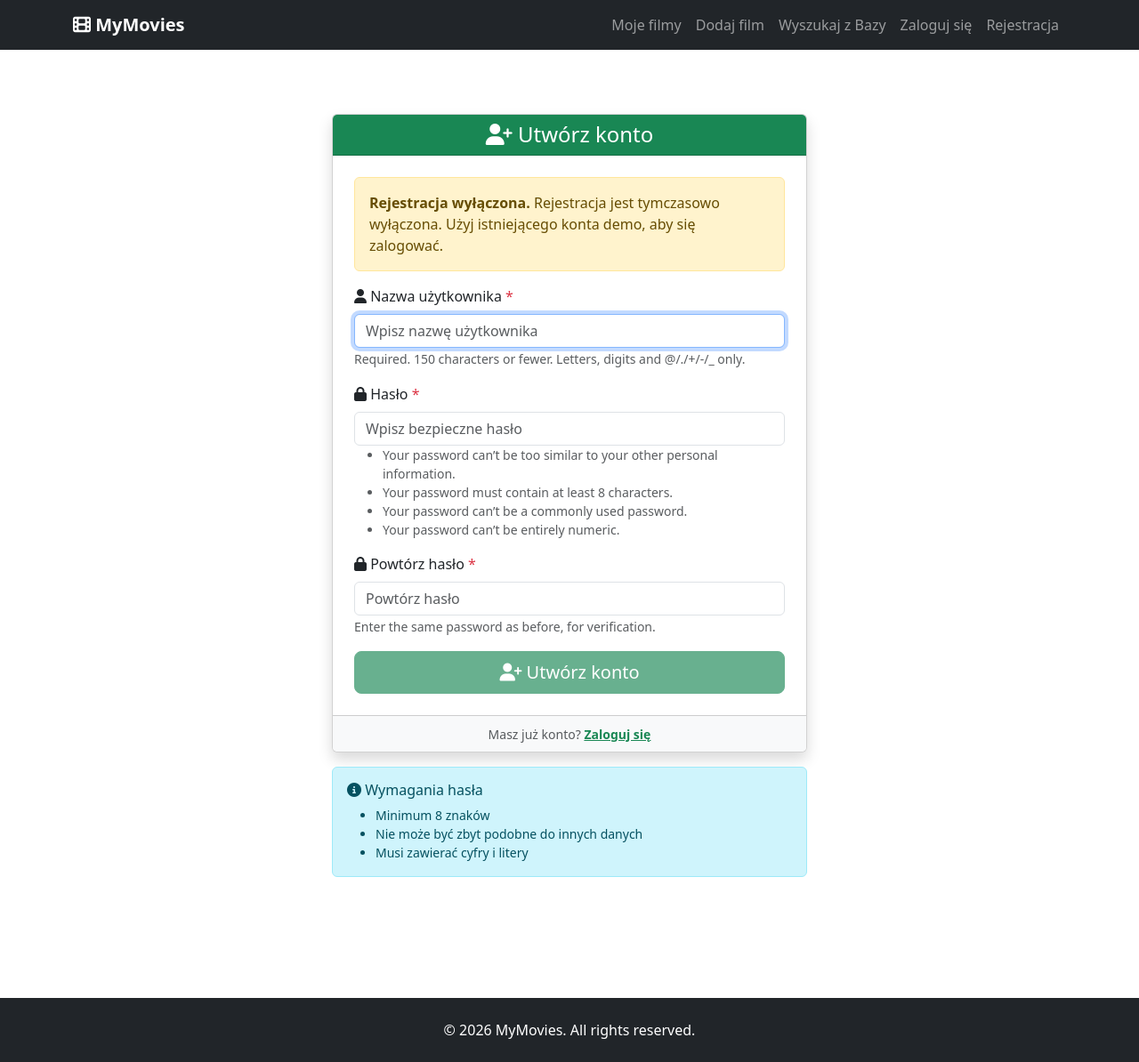
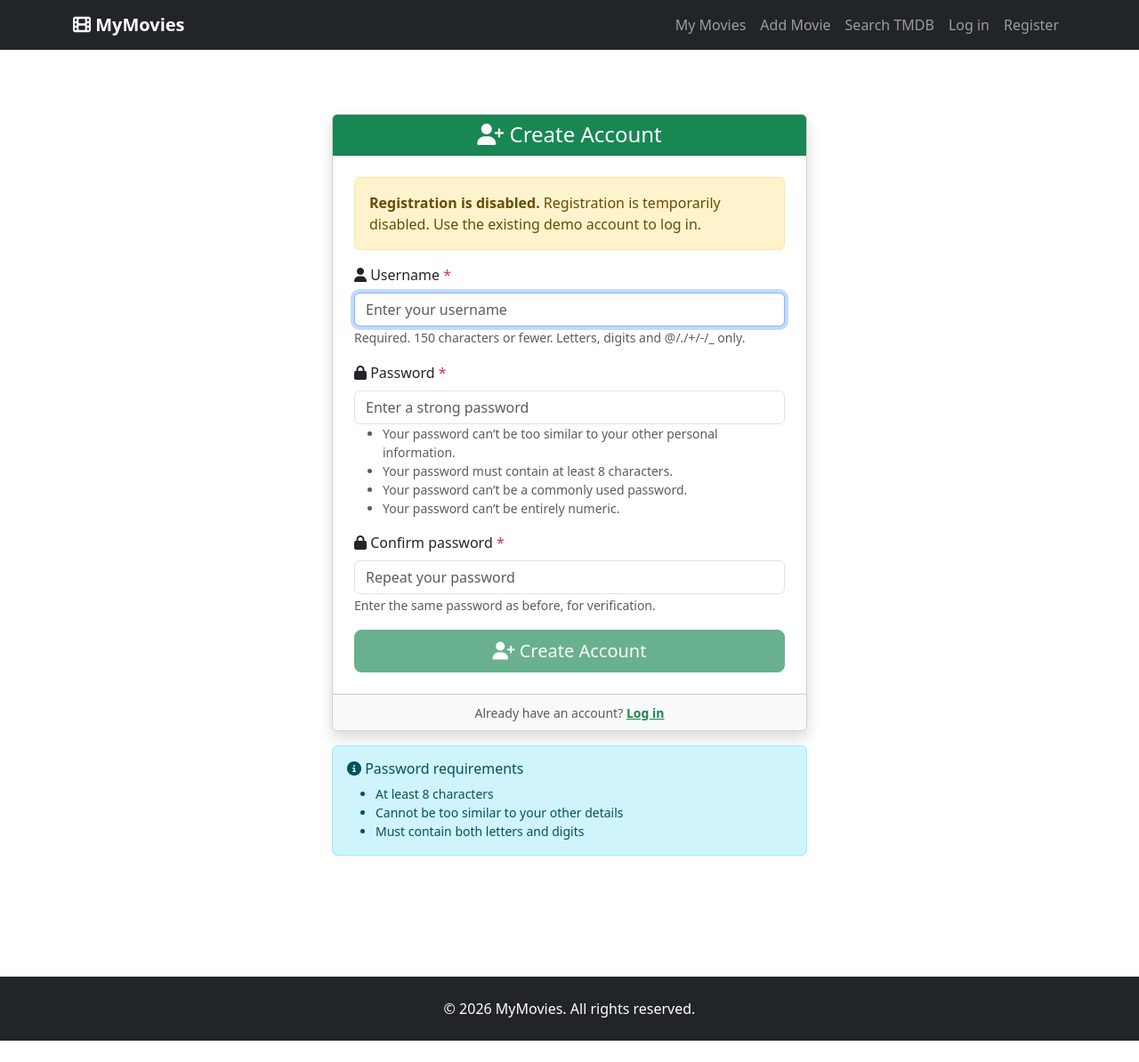
Before and after one commit to Wiktormisch/MyMovies, a Django app: page /register/ in a window 1280 px wide. Shown: the whole page at 89% size. After the commit the page ends 1170 px from the top, so only its background shows below. Run offline with Django 5.2, Linux system fonts and the light colour scheme; some libraries are stand-ins or nearby versions.

Commit message:
i18n: translate all UI text, messages and comments to English
Templates, view messages, settings comments and the TMDB query language
(pl-PL -> en-US) now use English only. tests/test_language.py guards
against Polish text returning to tracked source files.

```diff
--- a/Movies/templates/base.html
+++ b/Movies/templates/base.html
@@ -1,6 +1,6 @@
 {% load static %}
 <!DOCTYPE html>
-<html lang="pl">
+<html lang="en">
 <head>
     <meta charset="UTF-8">
     <meta name="viewport" content="width=device-width, initial-scale=1.0">
@@ -28,13 +28,13 @@
             <div class="collapse navbar-collapse" id="navbarNav">
                 <ul class="navbar-nav ms-auto">
                     <li class="nav-item">
-                        <a class="nav-link" href="{% url 'movie_list' %}">Moje filmy</a>
+                        <a class="nav-link" href="{% url 'movie_list' %}">My Movies</a>
                     </li>
                     <li class="nav-item">
-                        <a class="nav-link" href="{% url 'add_movie' %}">Dodaj film</a>
+                        <a class="nav-link" href="{% url 'add_movie' %}">Add Movie</a>
                     </li>
                     <li class="nav-item">
-                        <a class="nav-link" href="{% url 'search' %}">Wyszukaj z Bazy</a>
+                        <a class="nav-link" href="{% url 'search' %}">Search TMDB</a>
                     </li>
                     {% if user.is_authenticated %}
                     <li class="nav-item dropdown">
@@ -46,17 +46,17 @@
                             <li>
                                 <form method="post" action="{% url 'logout' %}" class="d-inline">
                                     {% csrf_token %}
-                                    <button type="submit" class="dropdown-item">Wyloguj</button>
+                                    <button type="submit" class="dropdown-item">Log out</button>
                                 </form>
                             </li>
                         </ul>
                     </li>
                     {% else %}
                     <li class="nav-item">
-                        <a class="nav-link" href="{% url 'login' %}">Zaloguj się</a>
+                        <a class="nav-link" href="{% url 'login' %}">Log in</a>
                     </li>
                     <li class="nav-item">
-                        <a class="nav-link" href="{% url 'register' %}">Rejestracja</a>
+                        <a class="nav-link" href="{% url 'register' %}">Register</a>
                     </li>
                     {% endif %}
                 </ul>
--- a/Movies/templates/registration/register.html
+++ b/Movies/templates/registration/register.html
@@ -1,7 +1,7 @@
 {% extends 'base.html' %}
 {% load widget_tweaks %}
 
-{% block title %}Rejestracja - MyMovies{% endblock %}
+{% block title %}Register - MyMovies{% endblock %}
 
 {% block content %}
 <div class="container py-5">
@@ -10,7 +10,7 @@
             <div class="card shadow">
                 <div class="card-header bg-success text-white text-center">
                     <h2 class="h4 mb-0">
-                        <i class="fas fa-user-plus"></i> Utwórz konto
+                        <i class="fas fa-user-plus"></i> Create Account
                     </h2>
                 </div>
 
@@ -20,7 +20,7 @@
 
                         {% if registration_disabled %}
                         <div class="alert alert-warning">
-                            <strong>Rejestracja wyłączona.</strong>
+                            <strong>Registration is disabled.</strong>
                             {{ registration_message }}
                         </div>
                         {% endif %}
@@ -29,13 +29,13 @@
                         <div class="mb-3">
                             <label for="{{ field.id_for_label }}" class="form-label">
                                 {% if field.name == 'username' %}
-                                <i class="fas fa-user"></i> Nazwa użytkownika
+                                <i class="fas fa-user"></i> Username
                                 {% elif field.name == 'email' %}
-                                <i class="fas fa-envelope"></i> Adres email
+                                <i class="fas fa-envelope"></i> Email address
                                 {% elif field.name == 'password1' %}
-                                <i class="fas fa-lock"></i> Hasło
+                                <i class="fas fa-lock"></i> Password
                                 {% elif field.name == 'password2' %}
-                                <i class="fas fa-lock"></i> Powtórz hasło
+                                <i class="fas fa-lock"></i> Confirm password
                                 {% else %}
                                 {{ field.label }}
                                 {% endif %}
@@ -43,13 +43,13 @@
                             </label>
 
                             {% if field.name == 'password1' %}
-                                {{ field|add_class:"form-control"|attr:"placeholder:Wpisz bezpieczne hasło" }}
+                                {{ field|add_class:"form-control"|attr:"placeholder:Enter a strong password" }}
                             {% elif field.name == 'password2' %}
-                                {{ field|add_class:"form-control"|attr:"placeholder:Powtórz hasło" }}
+                                {{ field|add_class:"form-control"|attr:"placeholder:Repeat your password" }}
                             {% elif field.name == 'email' %}
-                                {{ field|add_class:"form-control"|attr:"placeholder:twoj@email.com"|attr:"type:email" }}
+                                {{ field|add_class:"form-control"|attr:"placeholder:you@example.com"|attr:"type:email" }}
                             {% else %}
-                                {{ field|add_class:"form-control"|attr:"placeholder:Wpisz nazwę użytkownika" }}
+                                {{ field|add_class:"form-control"|attr:"placeholder:Enter your username" }}
                             {% endif %}
 
                             {% if field.errors %}
@@ -72,7 +72,7 @@
 
                         <div class="d-grid">
                             <button type="submit" class="btn btn-success btn-lg" {% if registration_disabled %}disabled{% endif %}>
-                                <i class="fas fa-user-plus"></i> Utwórz konto
+                                <i class="fas fa-user-plus"></i> Create Account
                             </button>
                         </div>
                     </form>
@@ -80,23 +80,23 @@
 
                 <div class="card-footer bg-light text-center">
                     <small class="text-muted">
-                        Masz już konto?
+                        Already have an account?
                         <a href="{% url 'login' %}" class="text-success fw-bold">
-                            Zaloguj się
+                            Log in
                         </a>
                     </small>
                 </div>
             </div>
 
-            <!-- Warunki -->
+            <!-- Requirements -->
             <div class="alert alert-info mt-3">
                 <h6 class="alert-heading">
-                    <i class="fas fa-info-circle"></i> Wymagania hasła
+                    <i class="fas fa-info-circle"></i> Password requirements
                 </h6>
                 <ul class="mb-0 small">
-                    <li>Minimum 8 znaków</li>
-                    <li>Nie może być zbyt podobne do innych danych</li>
-                    <li>Musi zawierać cyfry i litery</li>
+                    <li>At least 8 characters</li>
+                    <li>Cannot be too similar to your other details</li>
+                    <li>Must contain both letters and digits</li>
                 </ul>
             </div>
         </div>
--- a/Movies/views.py
+++ b/Movies/views.py
@@ -32,12 +32,12 @@ def movie_list(request):
 
 @login_required
 def add_movie(request):
-    # Sprawdź limit filmów (max 50 per użytkownik)
+    # Enforce the per-user movie limit (max 50)
     movie_count = Movie.objects.filter(owner=request.user).count()
     if movie_count >= 50:
         return render(request, "movies/add_movie.html", {
             "form": MovieForm(),
-            "error": "Osiągnąłeś limit 50 filmów. Usuń niektóre filmy, aby dodać nowe."
+            "error": "You have reached the limit of 50 movies. Delete some movies to add new ones."
         })
 
     if request.method == "POST":
@@ -93,16 +93,16 @@ def movie_edit(request, pk):
 
 
 def register(request):
-    # Rejestracja jest wyłączona w wersji demo.
+    # Registration is disabled in the demo version.
     form = UserCreationForm()
     registration_disabled = True
     registration_message = (
-        "Rejestracja jest tymczasowo wyłączona. "
-        "Użyj istniejącego konta demo, aby się zalogować."
+        "Registration is temporarily disabled. "
+        "Use the existing demo account to log in."
     )
 
     if request.method == "POST":
-        # Jeśli ktoś wysyła formularz ręcznie, zawsze pokażemy komunikat.
+        # If someone submits the form manually, always show the notice.
         return render(request, "registration/register.html", {
             "form": form,
             "registration_disabled": registration_disabled,
@@ -128,7 +128,7 @@ def search_movies_api(request):
         params = {
             "api_key": api_key,
             "query": query,
-            "language": "pl-PL"
+            "language": "en-US"
         }
 
         try:
@@ -136,7 +136,7 @@ def search_movies_api(request):
             response.raise_for_status()
             results = response.json()["results"]
         except Exception as e:
-            print(f"Bląd API: {e}")
+            print(f"API error: {e}")
 
     return render(request, "movies/search_api.html", {
         "results": results,
@@ -151,7 +151,7 @@ def add_movie_api(request, tmdb_id):
 
     params = {
         "api_key": api_key,
-        "language": "pl-PL"
+        "language": "en-US"
     }
 
     try:
@@ -174,5 +174,5 @@ def add_movie_api(request, tmdb_id):
             return redirect("movie_list")
 
     except Exception as e:
-        print(f"Blad dodawnia filmu: {e}")
+        print(f"Error adding movie: {e}")
         return redirect("movie_list")
--- a/MyMovies/settings.py
+++ b/MyMovies/settings.py
@@ -39,15 +39,15 @@ SECRET_KEY = os.getenv("SECRET_KEY")
 # SECURITY WARNING: don't run with debug turned on in production!
 DEBUG = env_bool("DEBUG", False)
 
-# Wyłącz SSL redirect (bo HTTP, nie HTTPS)
+# SSL redirect disabled (served over HTTP, not HTTPS)
 SECURE_SSL_REDIRECT = False
 SESSION_COOKIE_SECURE = False
 CSRF_COOKIE_SECURE = False
 
-# Zmienna ALLOWED_HOSTS przyjmowana z .env
+# ALLOWED_HOSTS is read from .env
 ALLOWED_HOSTS = env_list("ALLOWED_HOSTS", "localhost,127.0.0.1")
 
-# Dodaj trusted origins dla CSRF z .env
+# CSRF trusted origins are read from .env
 CSRF_TRUSTED_ORIGINS = env_list("CSRF_TRUSTED_ORIGINS")
 
 
```
Also changed, not shown: Movies/templates/movies/add_movie.html (+4 -4 lines), Movies/templates/movies/edit_movie.html (+6 -6 lines), Movies/templates/movies/movie_detail.html (+21 -21 lines), Movies/templates/movies/movie_list.html (+26 -26 lines), Movies/templates/movies/search_api.html (+15 -15 lines), Movies/templates/registration/login.html (+14 -14 lines), tests/test_language.py (added, +58 -0 lines).
